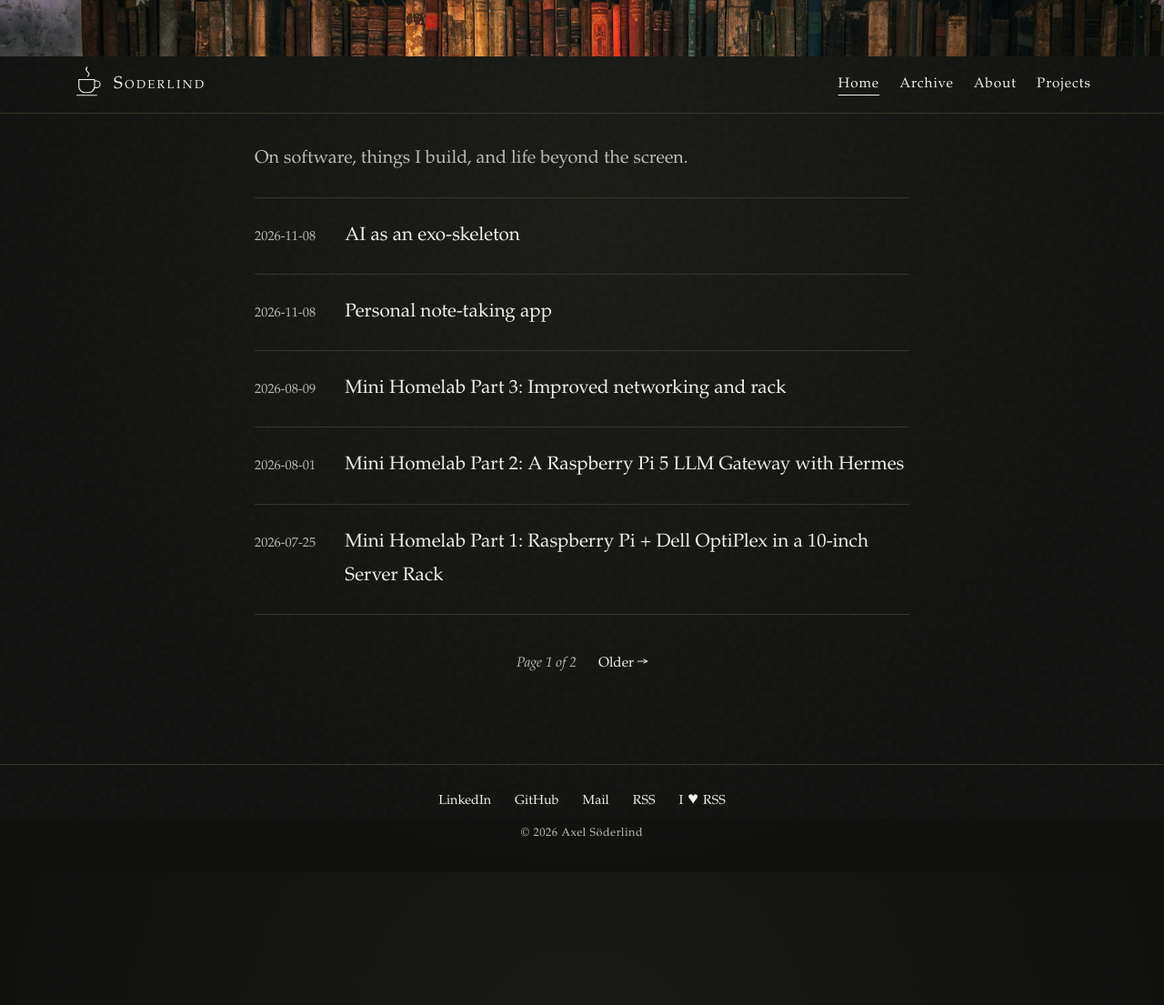
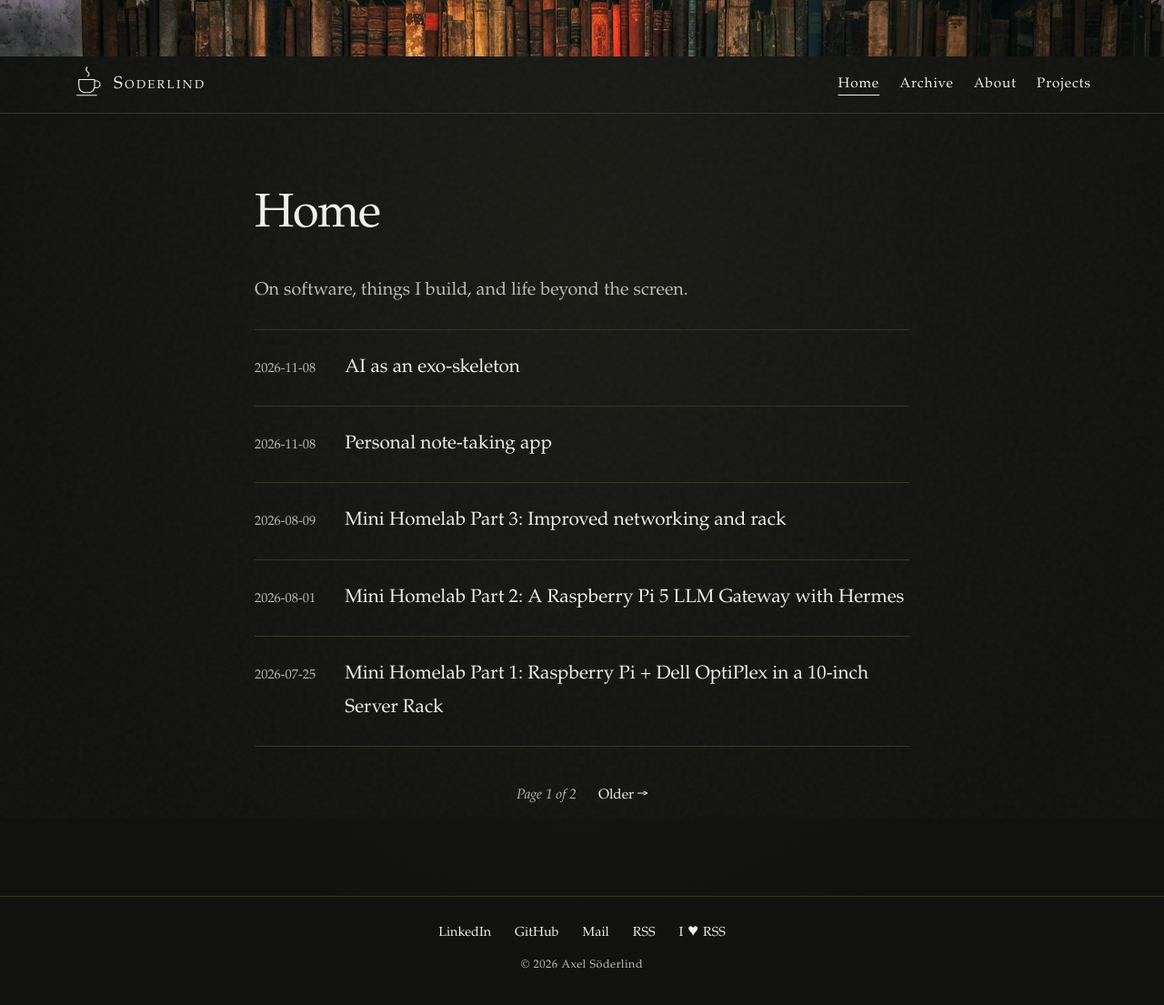
Before and after one commit to asoderlind/asoderlind.github.io, a Jekyll site: the page built from index.html, in a window 1280 px wide. Shown: the whole page at 91% size. Built offline with Jekyll 4.4.1, drawn with Linux system fonts in a browser that asks for light colours; the list of posts is cut into pages by our own code; before the commit the page ends 959 px from its top, so only the background shows below that.

Commit message:
Refactor home and projects layout: update headings and subheadings for improved clarity and consistency

```diff
--- a/_layouts/home.html
+++ b/_layouts/home.html
@@ -3,7 +3,8 @@ layout: default
 ---
 
 <section class="home-intro" aria-labelledby="home-title">
-  <h1 id="home-title">On software, things I build, and life beyond the screen.</h1>
+  <h1 id="home-title" class="page-title">Home</h1>
+  <p class="page-subheading">On software, things I build, and life beyond the screen.</p>
 </section>
 
 {{ content }}
--- a/assets/css/main.css
+++ b/assets/css/main.css
@@ -76,9 +76,8 @@ strong { font-weight: 700; }
 
 main { width: min(var(--content-width), calc(100% - 48px)); margin: 80px auto 96px; flex: 1; min-width: 0; overflow-wrap: break-word; }
 .eyebrow { color: var(--text-secondary); font-size: .7rem; text-transform: uppercase; letter-spacing: .2em; margin: 0 0 20px; }
-main:has(.home-intro) { margin-top: 32px; }
 .home-intro { margin-bottom: 24px; }
-.home-intro h1 { max-width: 550px; color: var(--text-secondary); font-size: 1.1rem; line-height: 1.8; letter-spacing: normal; margin: 0; }
+.page-subheading { max-width: 550px; color: var(--text-secondary); font-size: 1.1rem; line-height: 1.8; letter-spacing: normal; margin: 0; }
 .post-list { list-style: none; padding: 0; margin: 0; }
 .post-list li { margin: 0; border-top: 1px solid var(--border-color); }
 .post-list li:last-child { border-bottom: 1px solid var(--border-color); }
@@ -136,7 +135,6 @@ th, td { padding: 12px; text-align: left; border-bottom: 1px solid var(--border-
   .site-nav { justify-content: center; gap: 20px; }
   main { margin-top: 48px; margin-bottom: 64px; }
   .post-item { flex-direction: column; gap: 4px; padding: 19px 0; }
-  main:has(.home-intro) { margin-top: 24px; }
   .home-intro { margin-bottom: 20px; }
 }
 @media (prefers-reduced-motion: reduce) { a { transition: none; } }
```
Also changed, not shown: _pages/projects.md (+1 -1 lines).
